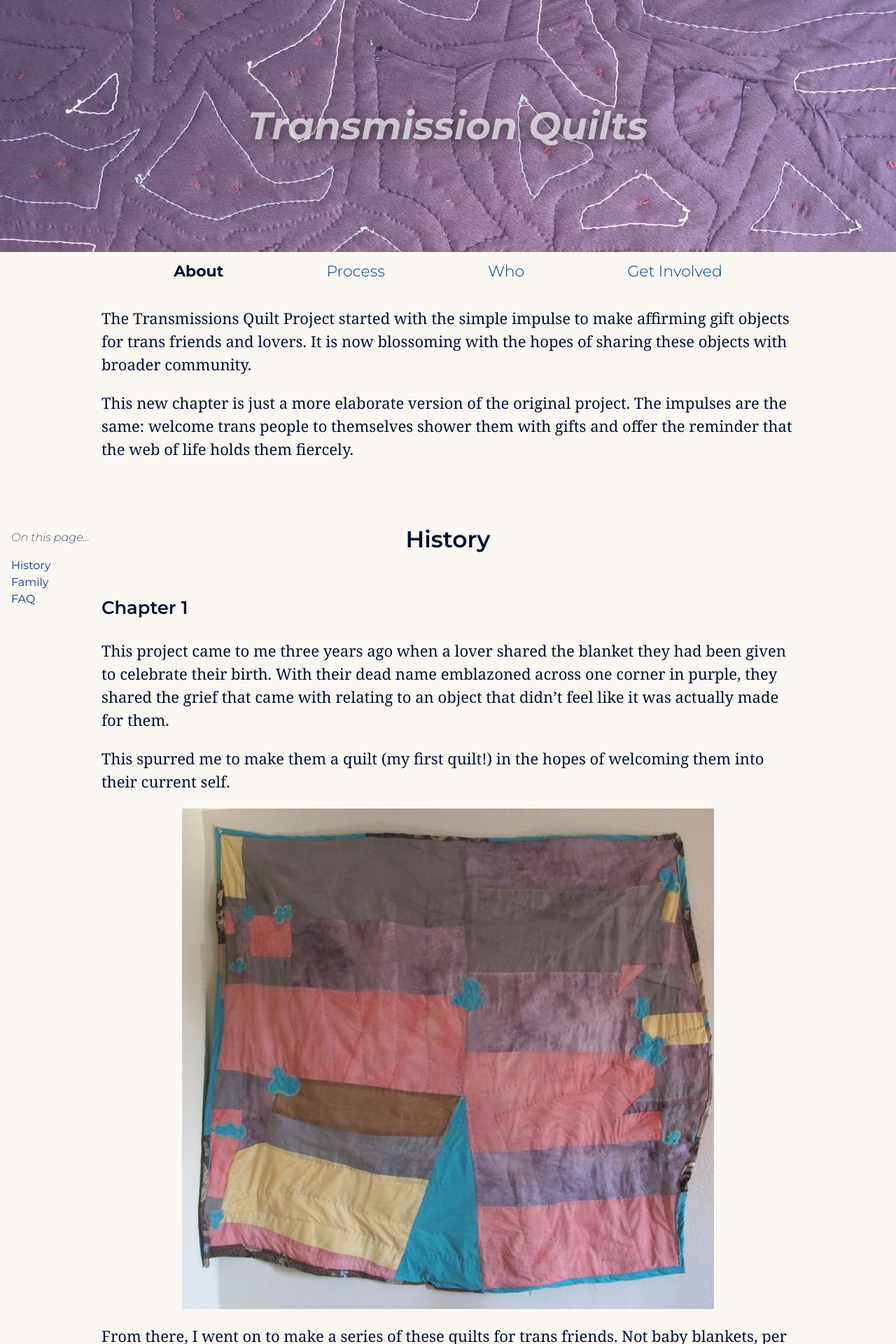
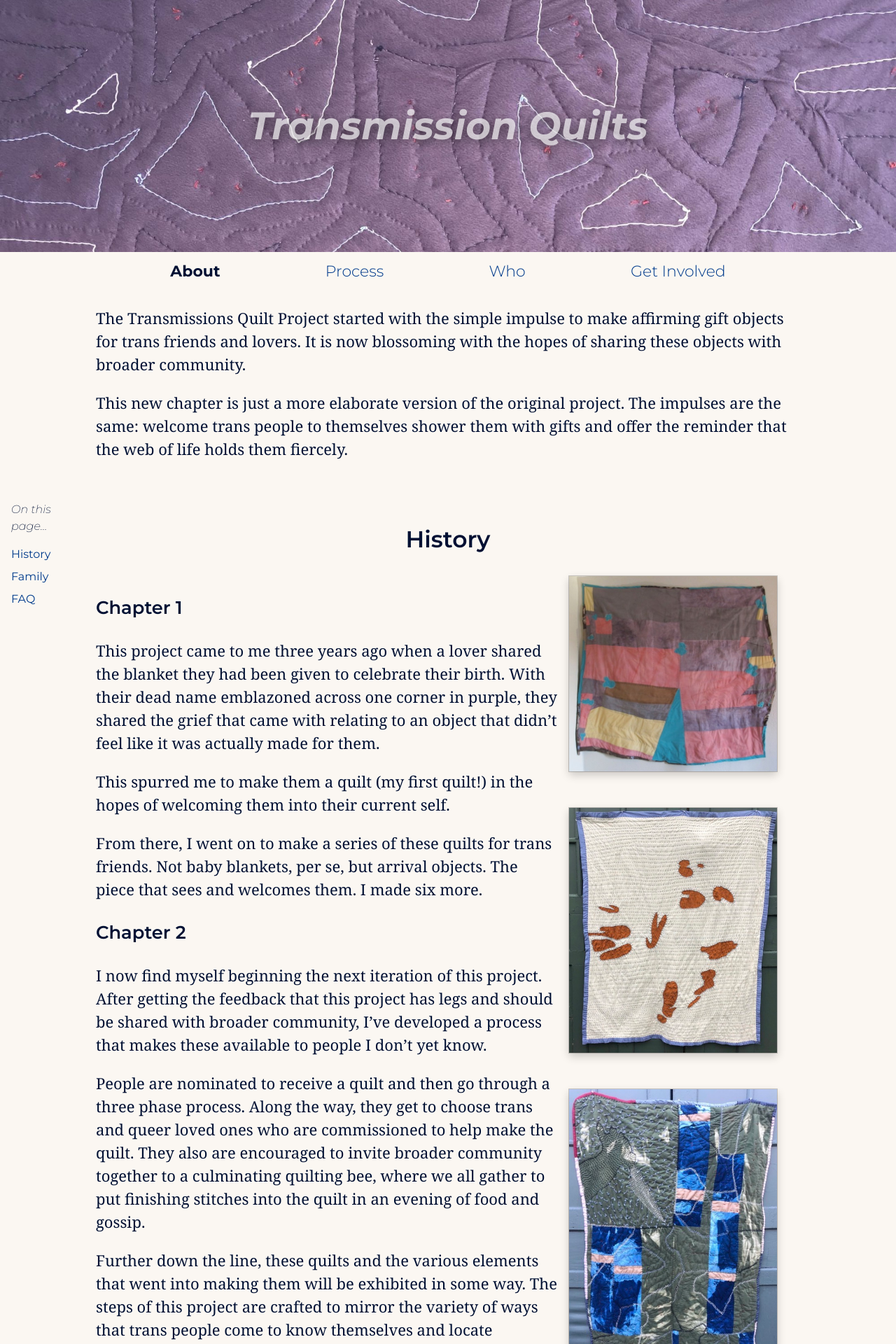
Before and after one commit to danieldickison/transmission-site, a Jekyll site: the page built from about.markdown, in a window 1280 px wide. Shown: the top 1920 px of the page at 70% size. Built offline with Jekyll 4.4.1, drawn with Linux system fonts in a browser that asks for light colours; our own code applies the rules of GitHub Pages for plain Markdown files.

Commit message:
Two-column layout for history

```diff
--- a/_sass/base.scss
+++ b/_sass/base.scss
@@ -1,5 +1,7 @@
 @import "normalize";
 @import "colors";
+
+$two-col-min-width: 500px;
 
 @mixin blur-background {
   background: color-mix(in srgb, var(--color-html-bg), transparent 25%);
@@ -23,11 +25,21 @@ body {
 
   display: grid;
   grid-template:
-    minmax(5em, 40vh)
-    max-content
-    minmax(max-content, 1fr)
-    max-content
-    / 1fr minmax(300px, 45em) 1fr;
+    [header] minmax(5em, 40vh)
+    [nav] max-content
+    [main] minmax(max-content, 1fr)
+    [footer] max-content
+    / 1fr [left] minmax(300px, 45em) 1fr;
+  column-gap: 1rem;
+
+  @media (min-width: $two-col-min-width) {
+    grid-template:
+      [header] minmax(5em, 40vh)
+      [nav] max-content
+      [main] minmax(max-content, 1fr)
+      [footer] max-content
+      / 1fr [left] minmax(200px, 30em) [right] minmax(100px, 15em) 1fr;
+  }
 }
 
 h1 {
@@ -109,7 +121,7 @@ header {
   font-weight: 300;
 
   > menu {
-    grid-column: 2;
+    grid-column: 2 / -2;
     display: flex;
     flex-flow: row wrap;
     justify-content: space-evenly;
@@ -160,6 +172,10 @@ header {
   > menu {
     list-style: none;
     padding: 0;
+
+    > li {
+      margin-block-start: 0.5em;
+    }
   }
 }
 
@@ -182,7 +198,16 @@ main {
   }
 
   > * {
-    grid-column: 2;
+    grid-column: 2 / -2;
+  }
+
+  @media (min-width: $two-col-min-width) {
+    > .col-left {
+      grid-column: left;
+    }
+    > .col-right {
+      grid-column: right;
+    }
   }
 
   > .gallery {
--- a/_sass/gallery.scss
+++ b/_sass/gallery.scss
@@ -10,7 +10,7 @@ ul.gallery {
 
   a {
     img {
-      max-width: 90vw;
+      max-width: 90%;
       outline: 1px solid #00000033;
       box-shadow: 0 5px 12px #00000033;
       transition: all 150ms ease-out;
--- a/about.markdown
+++ b/about.markdown
@@ -15,6 +15,8 @@ This new chapter is just a more elaborate version of the original project. The i
 
 ## History {#history}
 
+<div class="col-left" markdown="1">
+
 ### Chapter 1
 
 This project came to me three years ago when a lover shared the blanket they had been given to celebrate their birth. With their dead name emblazoned across one corner in purple, they shared the grief
@@ -22,13 +24,9 @@ that came with relating to an object that didn’t feel like it was actually mad
 
 This spurred me to make them a quilt (my first quilt!) in the hopes of welcoming them into their current self.
 
-![Photo of first quilt]({{"/assets/images/first-quilt.jpeg" | relative_url}})
-
 From there, I went on to make a series of these quilts for trans friends.
 Not baby blankets, per se, but arrival objects. The piece that sees and
 welcomes them. I made six more.
-
-{% include gallery.html asset_path="chapter-1" %}
 
 ### Chapter 2
 
@@ -49,6 +47,14 @@ went into making them will be exhibited in some way. The steps of this
 project are crafted to mirror the variety of ways that trans people
 come to know themselves and locate themselves in the broader
 social weave. A culminating exhibit is one version of this witnessing.
+
+</div>
+
+<div class="col-right" markdown="1">
+
+{% include gallery.html asset_path="chapter-1" %}
+
+</div>
 
 ## Family {#family}
 
```
Also changed, not shown: assets/images/chapter-1/quilt-00-thumb.jpeg (added), assets/images/chapter-1/quilt-00.jpeg (renamed from assets/images/first-quilt.jpeg).
